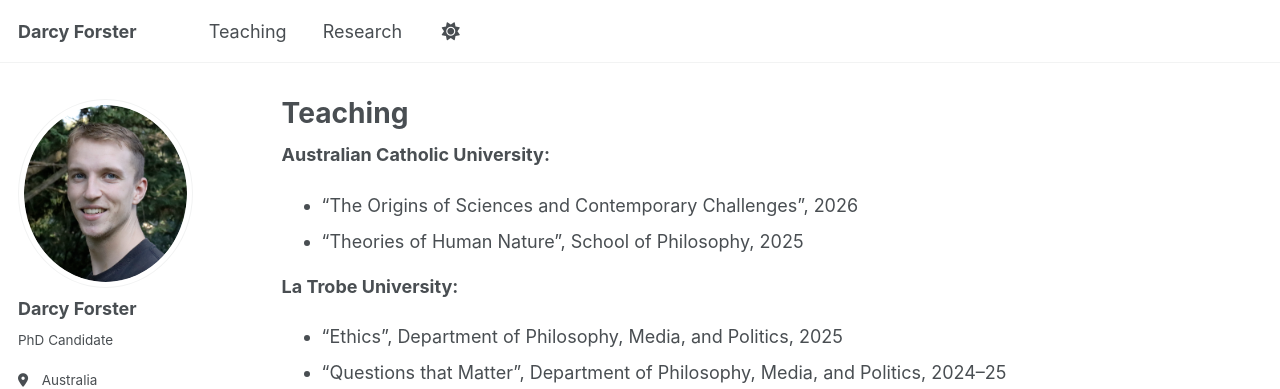
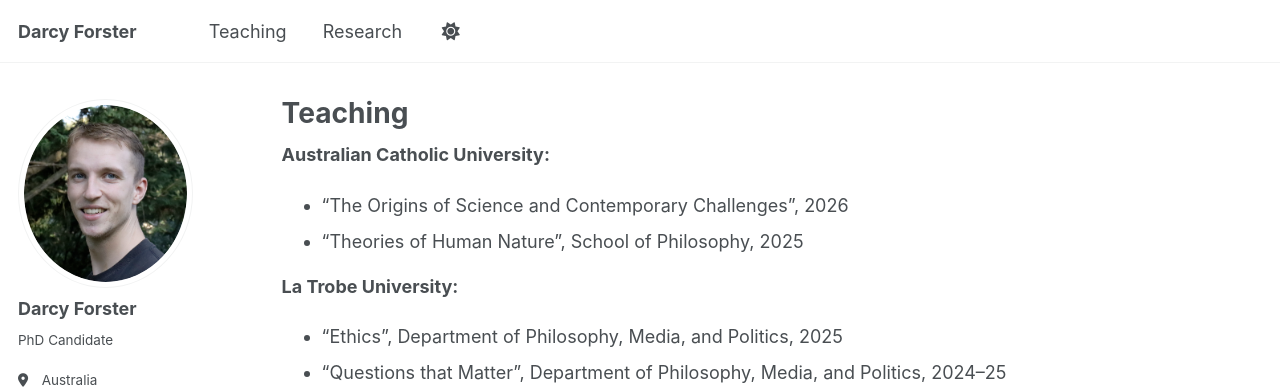
Before and after one commit to darcyforster/academic-pages, a Jekyll site: the page built from _pages/teaching.md, in a window 1280 px wide and 1011 px high. Shown: the top 389 px of the window. Built offline with Jekyll 4.4.1, drawn with Linux system fonts in a browser that asks for light colours.

Commit message:
Update teaching.md

```diff
--- a/_pages/teaching.md
+++ b/_pages/teaching.md
@@ -4,7 +4,7 @@ permalink: /teaching/
 ---
 
 **Australian Catholic University:**
-* "The Origins of Sciences and Contemporary Challenges", 2026
+* "The Origins of Science and Contemporary Challenges", 2026
 * “Theories of Human Nature”, School of Philosophy, 2025
 
 **La Trobe University:**
```
